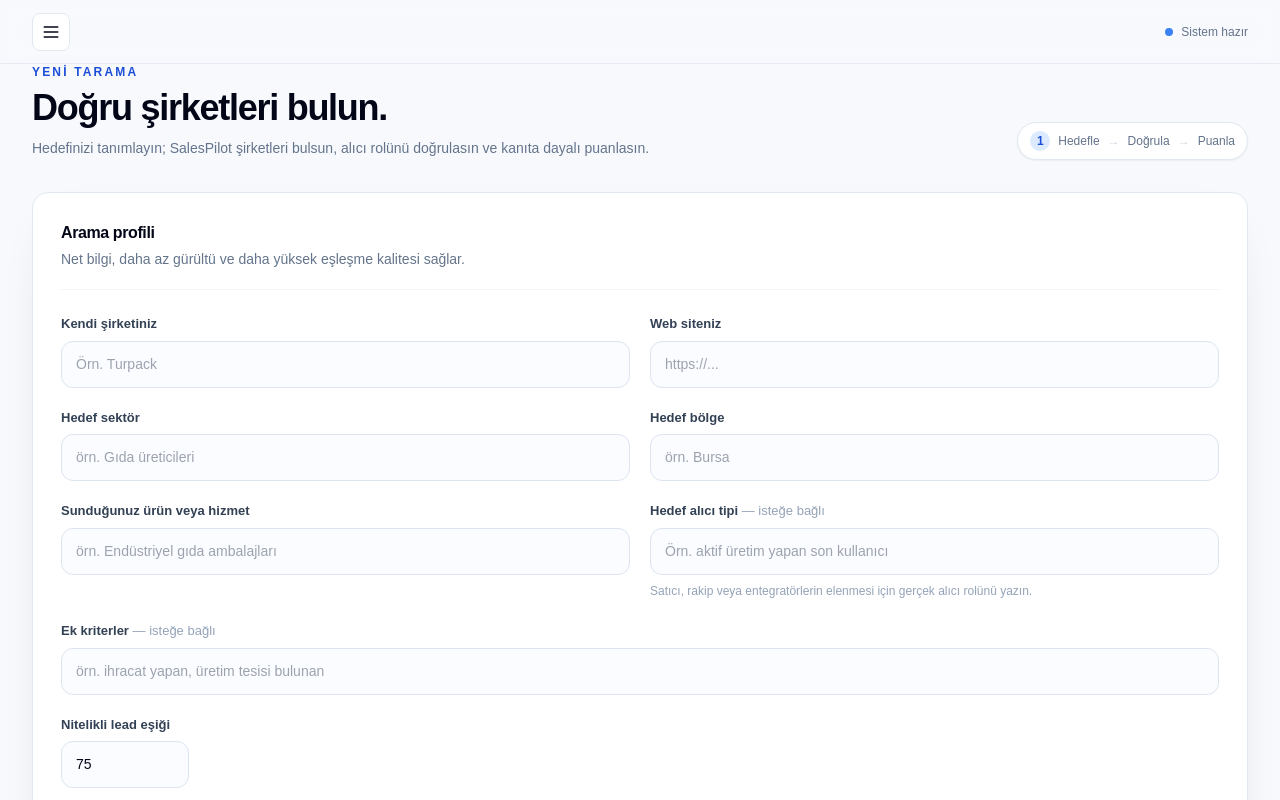
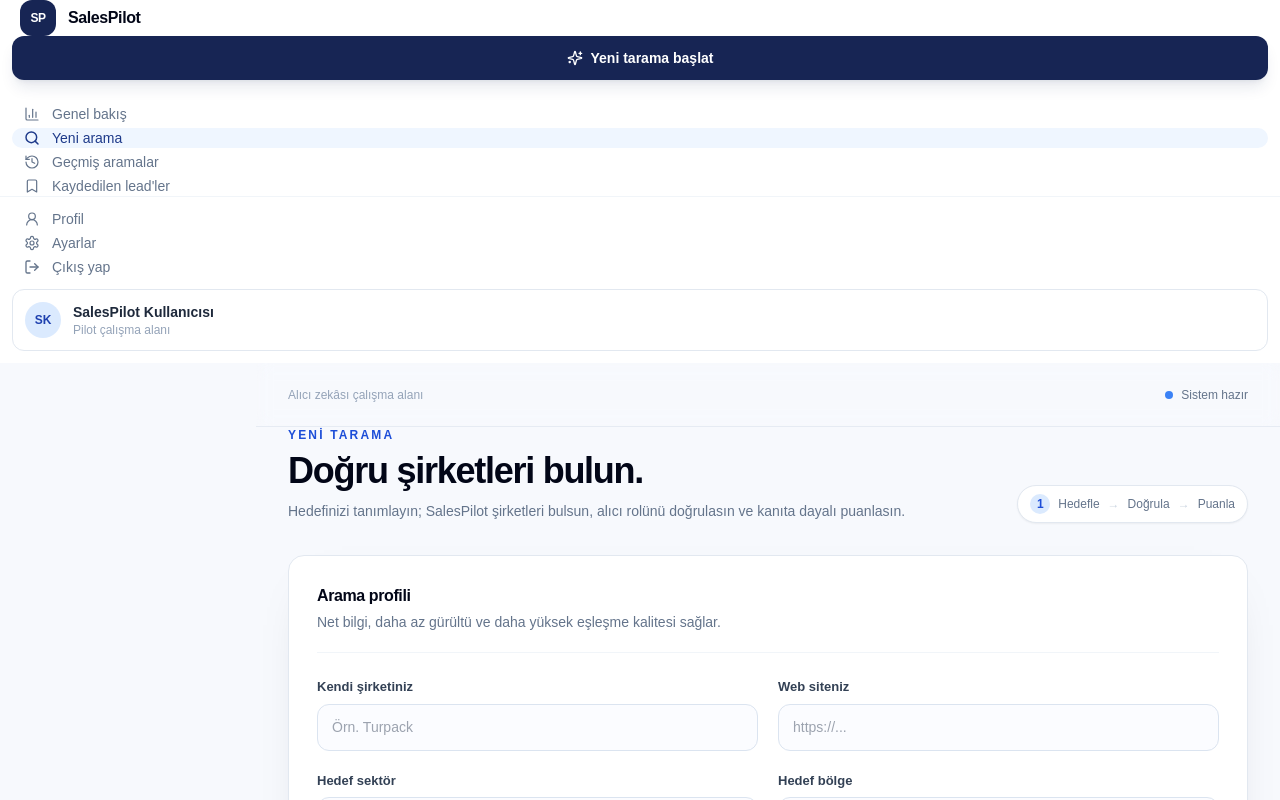
Before and after one commit to kerimelmalii/salespilot, a Next.js app: page /panel/yeni-arama in a window 1280 px wide. Shown: the top 800 px of the page. Built offline with nearby package versions, Linux system fonts and the light colour scheme.

Commit message:
Restore reliable desktop sidebar

```diff
--- a/app/globals.css
+++ b/app/globals.css
@@ -113,6 +113,15 @@
   display: inline-flex;
 }
 
+.app-sidebar-desktop,
+.app-desktop-only {
+  display: none;
+}
+
+.app-mobile-only {
+  display: inline-flex;
+}
+
 @media (min-width: 1024px) {
   .marketing-header-row {
     grid-template-columns: 1fr auto 1fr;
@@ -134,4 +143,21 @@
   .marketing-mobile-toggle {
     display: none;
   }
+
+  .app-sidebar-desktop {
+    display: block;
+  }
+
+  .app-desktop-only {
+    display: block;
+  }
+
+  .app-mobile-only,
+  .app-mobile-overlay {
+    display: none;
+  }
+
+  .app-main-content {
+    padding-left: 16rem;
+  }
 }
--- a/components/app-shell.tsx
+++ b/components/app-shell.tsx
@@ -48,7 +48,7 @@
     <div className="flex h-full flex-col bg-white">
       <div className="flex h-20 items-center justify-between px-5">
         <Link href="/panel" className="flex items-center gap-3 font-semibold tracking-tight"><span className="grid h-9 w-9 place-items-center rounded-xl bg-blue-950 text-xs text-white">SP</span>SalesPilot</Link>
-        <button className="lg:hidden" onClick={() => setMobileOpen(false)} aria-label="Menüyü kapat"><X className="h-5 w-5" /></button>
+        <button className="app-mobile-only" onClick={() => setMobileOpen(false)} aria-label="Menüyü kapat"><X className="h-5 w-5" /></button>
       </div>
       <div className="px-3"><Link href="/panel/yeni-arama" className="flex items-center justify-center gap-2 rounded-xl bg-blue-950 px-4 py-3 text-sm font-semibold text-white shadow-lg shadow-blue-950/10 transition hover:-translate-y-0.5"><Sparkles className="h-4 w-4" />Yeni tarama başlat</Link></div>
       <nav className="mt-6 space-y-1 px-3">{nav(navigation)}</nav>
@@ -65,12 +65,12 @@
 
   return (
     <div className="min-h-screen bg-[#f7f9fd] text-slate-950">
-      <aside className="fixed inset-y-0 left-0 z-30 hidden w-64 border-r border-slate-200 lg:block">{sidebar}</aside>
-      {mobileOpen ? <div className="fixed inset-0 z-40 lg:hidden"><button className="absolute inset-0 bg-slate-950/35" onClick={() => setMobileOpen(false)} aria-label="Menüyü kapat"/><aside className="relative h-full w-72 shadow-2xl">{sidebar}</aside></div> : null}
-      <div className="lg:pl-64">
+      <aside className="app-sidebar-desktop fixed inset-y-0 left-0 z-30 w-64 border-r border-slate-200">{sidebar}</aside>
+      {mobileOpen ? <div className="app-mobile-overlay fixed inset-0 z-40"><button className="absolute inset-0 bg-slate-950/35" onClick={() => setMobileOpen(false)} aria-label="Menüyü kapat"/><aside className="relative h-full w-72 shadow-2xl">{sidebar}</aside></div> : null}
+      <div className="app-main-content">
         <header className="sticky top-0 z-20 flex h-16 items-center justify-between border-b border-slate-200/80 bg-[#f7f9fd]/90 px-5 backdrop-blur lg:px-8">
-          <button onClick={() => setMobileOpen(true)} className="rounded-lg border border-slate-200 bg-white p-2 lg:hidden" aria-label="Menüyü aç"><Menu className="h-5 w-5" /></button>
-          <p className="hidden text-xs font-medium text-slate-400 lg:block">Alıcı zekâsı çalışma alanı</p>
+          <button onClick={() => setMobileOpen(true)} className="app-mobile-only rounded-lg border border-slate-200 bg-white p-2" aria-label="Menüyü aç"><Menu className="h-5 w-5" /></button>
+          <p className="app-desktop-only text-xs font-medium text-slate-400">Alıcı zekâsı çalışma alanı</p>
           <div className="flex items-center gap-2 text-xs text-slate-500"><span className="h-2 w-2 rounded-full bg-blue-500"/>Sistem hazır</div>
         </header>
         <div className="mx-auto max-w-[1440px] px-5 py-7 lg:px-8 lg:py-9">{children}</div>
```
